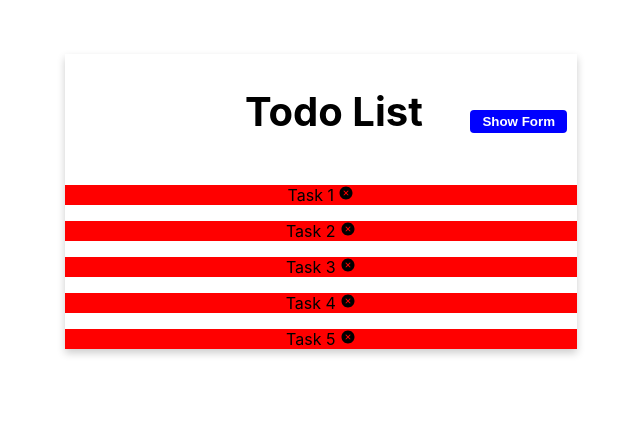
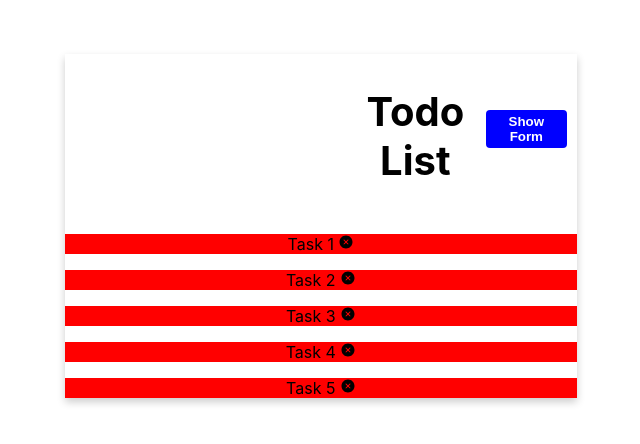
Before and after one commit to VarnerDamascenoJr/react-todo-list, a React (Create React App) app: page / in a window 1280 px wide. Shown: the part 106-550 px from the top of the page, without its empty margins (319-959 px from the left). Built offline with nearby package versions, Linux system fonts and the light colour scheme.

Commit message:
Correction in the title

```diff
--- a/src/components/Header/index.tsx
+++ b/src/components/Header/index.tsx
@@ -8,7 +8,7 @@
     showForm: boolean
 }
 
-export const Header = ({ showForm ,onShow}:HeaderType) =>{
+export const Header = ({ showForm , onShow}:HeaderType) =>{
     return(
         <nav className="container space">
             <h1 className="title">Todo List </h1>
--- a/src/components/Header/styles.css
+++ b/src/components/Header/styles.css
@@ -5,7 +5,7 @@
 }
 
 .title {
-    margin-left: 180px;
+    margin-left: 280px;
     font-size: 40px;
 }
 
```
